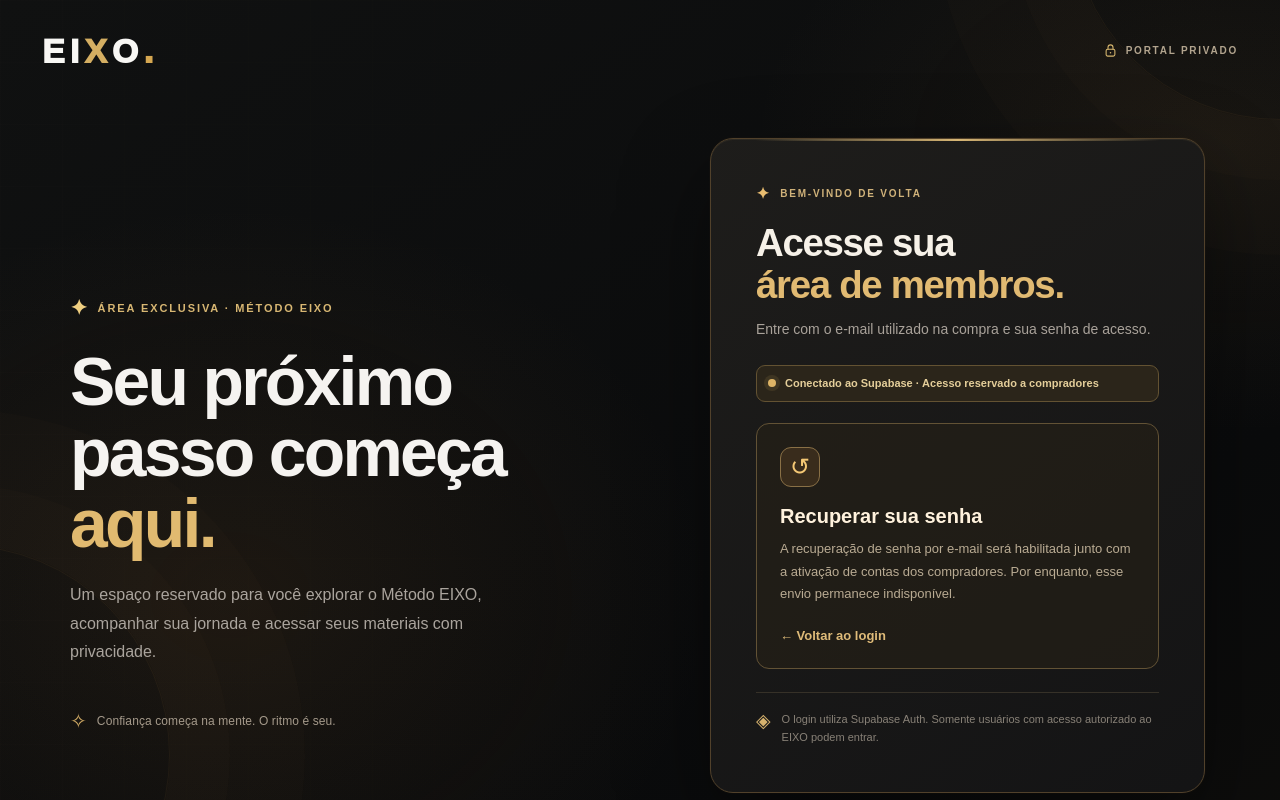
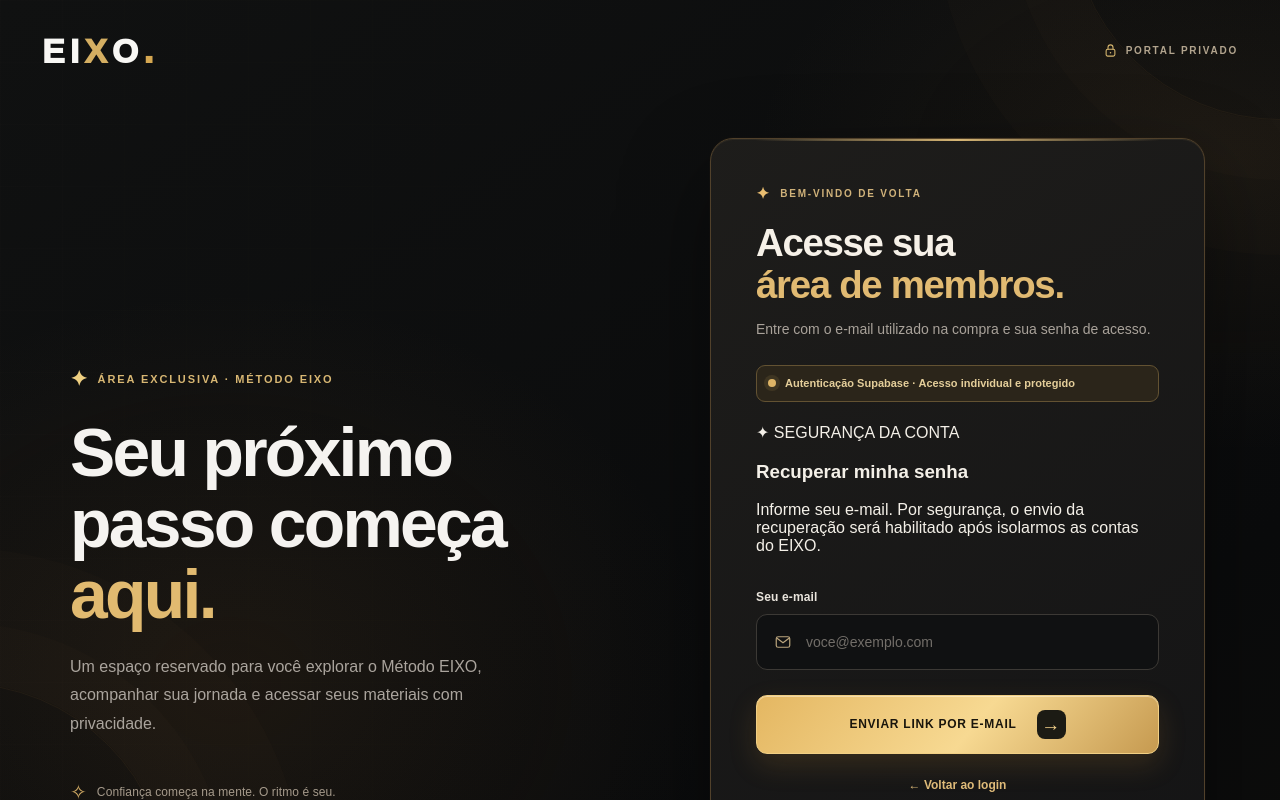
Before and after one commit to dramaflix2026-stack/eixo-performance, a Next.js app: page /login in a window 1280 px wide. Both pictures are taken after a click on the button "Esqueci minha senha". Shown: the top 800 px of the page. Built offline with nearby package versions, Linux system fonts and the light colour scheme.

Commit message:
feat(eixo): add first-access and recovery forms, email link handling and gated signup UX

```diff
--- a/app/login/login-form.tsx
+++ b/app/login/login-form.tsx
@@ -1,111 +1,107 @@
 "use client";
 
-import {useId,useState,type FormEvent} from "react";
+import {useEffect,useId,useState,type FormEvent} from "react";
 
-type AccessMode="login"|"first"|"recover";
-
-function EyeIcon({visible}:{visible:boolean}){
-  return <svg width="19" height="19" viewBox="0 0 24 24" fill="none" aria-hidden="true">
-    <path d="M2.4 12s3.5-6 9.6-6 9.6 6 9.6 6-3.5 6-9.6 6-9.6-6-9.6-6Z" stroke="currentColor" strokeWidth="1.7" strokeLinecap="round" strokeLinejoin="round"/>
-    <circle cx="12" cy="12" r="2.8" stroke="currentColor" strokeWidth="1.7"/>
-    {!visible&&<path d="m4 20 16-16" stroke="currentColor" strokeWidth="1.8" strokeLinecap="round"/>}
-  </svg>;
-}
-
-function MailIcon(){
-  return <svg width="18" height="18" viewBox="0 0 24 24" fill="none" aria-hidden="true"><rect x="3" y="5" width="18" height="14" rx="2.5" stroke="currentColor" strokeWidth="1.6"/><path d="m4 7 8 6 8-6" stroke="currentColor" strokeWidth="1.6" strokeLinecap="round" strokeLinejoin="round"/></svg>;
-}
-
-function LockIcon(){
-  return <svg width="18" height="18" viewBox="0 0 24 24" fill="none" aria-hidden="true"><rect x="5" y="10" width="14" height="11" rx="2.5" stroke="currentColor" strokeWidth="1.6"/><path d="M8 10V7a4 4 0 0 1 8 0v3" stroke="currentColor" strokeWidth="1.6" strokeLinecap="round"/></svg>;
-}
+type Mode="login"|"first"|"recover";
+function MailIcon(){return <svg width="18" height="18" viewBox="0 0 24 24" fill="none" aria-hidden="true"><rect x="3" y="5" width="18" height="14" rx="2.5" stroke="currentColor" strokeWidth="1.6"/><path d="m4 7 8 6 8-6" stroke="currentColor" strokeWidth="1.6" strokeLinecap="round"/></svg>}
+function LockIcon(){return <svg width="18" height="18" viewBox="0 0 24 24" fill="none" aria-hidden="true"><rect x="5" y="10" width="14" height="11" rx="2.5" stroke="currentColor" strokeWidth="1.6"/><path d="M8 10V7a4 4 0 0 1 8 0v3" stroke="currentColor" strokeWidth="1.6" strokeLinecap="round"/></svg>}
+function EyeIcon({visible}:{visible:boolean}){return <svg width="19" height="19" viewBox="0 0 24 24" fill="none" aria-hidden="true"><path d="M2.4 12s3.5-6 9.6-6 9.6 6 9.6 6-3.5 6-9.6 6-9.6-6-9.6-6Z" stroke="currentColor" strokeWidth="1.7" strokeLinecap="round" strokeLinejoin="round"/><circle cx="12" cy="12" r="2.8" stroke="currentColor" strokeWidth="1.7"/>{!visible&&<path d="m4 20 16-16" stroke="currentColor" strokeWidth="1.8" strokeLinecap="round"/>}</svg>}
 
 export default function LoginForm(){
   const emailId=useId();
-  const passwordId=useId();
-  const [mode,setMode]=useState<AccessMode>("login");
+  const passId=useId();
+  const [mode,setMode]=useState<Mode>("login");
   const [email,setEmail]=useState("");
   const [password,setPassword]=useState("");
   const [showPassword,setShowPassword]=useState(false);
   const [status,setStatus]=useState("");
+  const [success,setSuccess]=useState(false);
   const [busy,setBusy]=useState(false);
 
-  const openMode=(next:AccessMode)=>{
-    setMode(next);
-    setPassword("");
-    setShowPassword(false);
-    setStatus("");
-  };
+  useEffect(()=>{
+    const hash=window.location.hash;
+    if(!hash||!hash.includes("access_token"))return;
+    const fragment=new URLSearchParams(hash.slice(1));
+    const access_token=fragment.get("access_token");
+    const refresh_token=fragment.get("refresh_token");
+    const expires_in=Number(fragment.get("expires_in")||3600);
+    // Remove tokens from the browser address immediately, without exposing them to tracking URLs.
+    window.history.replaceState(null,"",window.location.pathname+window.location.search);
+    if(!access_token||!refresh_token){setStatus("O link de confirmação está incompleto. Solicite um novo.");return;}
+    if(fragment.get("type")==="recovery"){
+      setMode("recover");
+      setStatus("Link recebido. A alteração de senha estará disponível após concluirmos o isolamento das contas EIXO.");
+      return;
+    }
+    let cancelled=false;
+    setBusy(true);
+    void (async()=>{
+      try{
+        const res=await fetch("/api/eixo/auth/complete-email",{
+          method:"POST",credentials:"same-origin",cache:"no-store",
+          headers:{"Content-Type":"application/json"},
+          body:JSON.stringify({access_token,refresh_token,expires_in})
+        });
+        const body=await res.json() as {ok?:boolean;authorized?:boolean;message?:string};
+        if(cancelled)return;
+        if(res.ok&&body.authorized){window.location.replace("/app");return;}
+        setStatus(body.message||"Não foi possível concluir sua confirmação agora.");
+        setSuccess(Boolean(body.ok));
+      }catch{if(!cancelled)setStatus("Não foi possível confirmar o link. Verifique sua conexão.");}
+      finally{if(!cancelled)setBusy(false);}
+    })();
+    return()=>{cancelled=true;};
+  },[]);
 
-  const handleSubmit=async(event:FormEvent<HTMLFormElement>)=>{
+  function navigate(next:Mode){setMode(next);setPassword("");setShowPassword(false);setStatus("");setSuccess(false);}
+  async function submit(event:FormEvent<HTMLFormElement>){
     event.preventDefault();
     if(busy)return;
-    setStatus("");
-    setBusy(true);
+    setBusy(true);setStatus("");setSuccess(false);
+    const endpoint=mode==="login"?"/api/eixo/auth/login":mode==="first"?"/api/eixo/auth/register":"/api/eixo/auth/recover";
     try{
-      const response=await fetch("/api/eixo/auth/login",{
-        method:"POST",
-        credentials:"same-origin",
-        cache:"no-store",
+      const response=await fetch(endpoint,{
+        method:"POST",credentials:"same-origin",cache:"no-store",
         headers:{"Content-Type":"application/json"},
-        body:JSON.stringify({email:email.trim(),password})
+        body:JSON.stringify(mode==="recover"?{email:email.trim()}:{email:email.trim(),password})
       });
       const result=await response.json() as {ok?:boolean;message?:string;redirect?:string};
-      if(response.ok&&result.ok){
+      if(mode==="login"&&response.ok&&result.ok){
         setPassword("");
         window.location.assign("/app");
         return;
       }
-      setStatus(result.message||"Não foi possível entrar. Tente novamente.");
-      setPassword("");
-      setShowPassword(false);
-    }catch{
-      setStatus("Conexão indisponível. Verifique sua internet e tente novamente.");
-      setPassword("");
-      setShowPassword(false);
-    }finally{
-      setBusy(false);
-    }
-  };
-
+      setStatus(result.message||(response.ok?"Solicitação recebida.":"Não foi possível concluir. Tente novamente."));
+      setSuccess(Boolean(response.ok&&result.ok));
+    }catch{setStatus("Conexão indisponível. Verifique sua internet e tente novamente.");}
+    finally{setPassword("");setShowPassword(false);setBusy(false);}
+  }
   return <div className="eixo-login-form-root">
     <div className="eixo-login-connection-note" role="note">
       <span className="eixo-login-connection-dot" aria-hidden="true"/>
-      <span>Conectado ao Supabase · Acesso reservado a compradores</span>
+      <span>Autenticação Supabase · Acesso individual e protegido</span>
     </div>
-    {mode==="login"?<>
-      <form className="eixo-login-form" onSubmit={handleSubmit} noValidate={false}>
-        <div className="eixo-login-field">
-          <label htmlFor={emailId}>Seu e-mail</label>
-          <div className="eixo-login-input-wrap">
-            <MailIcon/>
-            <input id={emailId} name="email" type="email" autoComplete="email" inputMode="email" placeholder="voce@exemplo.com" value={email} onChange={event=>{setEmail(event.target.value);setStatus("");}} maxLength={254} required/>
-          </div>
+    <form onSubmit={submit} className="eixo-login-form">
+      {mode!=="login"&&<div className="eixo-login-mode-heading">
+        <span>✦ {mode==="first"?"PRIMEIRO ACESSO":"SEGURANÇA DA CONTA"}</span>
+        <h3>{mode==="first"?"Ativar minha conta":"Recuperar minha senha"}</h3>
+        <p>{mode==="first"?"Utilize o e-mail da compra. Depois de confirmá-lo, a entrada depende de uma compra aprovada. O cadastro está protegido enquanto separamos os usuários do EIXO e do Toledo.":"Informe seu e-mail. Por segurança, o envio da recuperação será habilitado após isolarmos as contas do EIXO."}</p>
+      </div>}
+      <div className="eixo-login-field"><label htmlFor={emailId}>Seu e-mail</label>
+        <div className="eixo-login-input-wrap"><MailIcon/><input type="email" id={emailId} autoComplete="email" placeholder="voce@exemplo.com" value={email} maxLength={254} onChange={e=>{setEmail(e.target.value);setStatus("");}} required/></div>
+      </div>
+      {mode!=="recover"&&<div className="eixo-login-field">
+        <div className="eixo-login-label-row"><label htmlFor={passId}>{mode==="first"?"Crie uma senha":"Sua senha"}</label>
+          {mode==="login"&&<button type="button" onClick={()=>navigate("recover")} className="eixo-login-text-link">Esqueci minha senha</button>}
         </div>
-        <div className="eixo-login-field">
-          <div className="eixo-login-label-row"><label htmlFor={passwordId}>Sua senha</label>
-            <button className="eixo-login-text-link" type="button" onClick={()=>openMode("recover")}>Esqueci minha senha</button>
-          </div>
-          <div className="eixo-login-input-wrap">
-            <LockIcon/>
-            <input id={passwordId} name="password" type={showPassword?"text":"password"} autoComplete="current-password" placeholder="Digite sua senha" value={password} onChange={event=>{setPassword(event.target.value);setStatus("");}} minLength={6} maxLength={128} required/>
-            <button className="eixo-login-visibility" type="button" aria-label={showPassword?"Ocultar senha":"Mostrar senha"} aria-pressed={showPassword} onClick={()=>setShowPassword(value=>!value)}><EyeIcon visible={showPassword}/></button>
-          </div>
-        </div>
-        {status&&<div className="eixo-login-inline-notice" role="status">{status}</div>}
-        <button className="eixo-login-submit" type="submit" disabled={busy}><span>{busy?"VERIFICANDO ACESSO...":"ENTRAR NA MINHA ÁREA"}</span><span className="eixo-login-submit-arrow" aria-hidden="true">→</span></button>
-      </form>
-      <div className="eixo-login-signup"><span>Primeira vez por aqui?</span><button type="button" onClick={()=>openMode("first")}>Ativar meu acesso <span aria-hidden="true">↗</span></button></div>
-    </>:<>
-      <div className="eixo-login-mode-panel" aria-labelledby="eixo-login-mode-title">
-        <div className="eixo-login-mode-icon" aria-hidden="true">{mode==="first"?"✦":"↺"}</div>
-        <h3 id="eixo-login-mode-title">{mode==="first"?"Seu primeiro acesso":"Recuperar sua senha"}</h3>
-        <p>{mode==="first"
-          ?"Após a confirmação da compra, você poderá ativar sua conta com o e-mail utilizado no checkout. A ativação será disponibilizada quando confirmarmos as compras pela Kiwify."
-          :"A recuperação de senha por e-mail será habilitada junto com a ativação de contas dos compradores. Por enquanto, esse envio permanece indisponível."}</p>
-        <button className="eixo-login-back-mode" type="button" onClick={()=>openMode("login")}>← Voltar ao login</button>
-      </div>
-    </>}
-    <div className="eixo-login-form-bottom"><span aria-hidden="true">◈</span><p>O login utiliza Supabase Auth. Somente usuários com acesso autorizado ao EIXO podem entrar.</p></div>
+        <div className="eixo-login-input-wrap"><LockIcon/><input id={passId} type={showPassword?"text":"password"} autoComplete={mode==="first"?"new-password":"current-password"} placeholder={mode==="first"?"Mínimo de 10 caracteres":"Digite sua senha"} value={password} minLength={mode==="first"?10:6} maxLength={128} onChange={e=>{setPassword(e.target.value);setStatus("");}} required/>
+        <button type="button" className="eixo-login-visibility" onClick={()=>setShowPassword(v=>!v)} aria-label={showPassword?"Ocultar senha":"Mostrar senha"} aria-pressed={showPassword}><EyeIcon visible={showPassword}/></button></div>
+      </div>}
+      {status&&<div className="eixo-login-inline-notice" role="status" style={success?{borderColor:"#558463",background:"#192d23",color:"#c1f0ce"}:{}}>{status}</div>}
+      <button className="eixo-login-submit" disabled={busy} type="submit"><span>{busy?"PROCESSANDO...":mode==="login"?"ENTRAR NA MINHA ÁREA":mode==="first"?"SOLICITAR ATIVAÇÃO":"ENVIAR LINK POR E-MAIL"}</span><span className="eixo-login-submit-arrow" aria-hidden="true">→</span></button>
+    </form>
+    {mode==="login"?<div className="eixo-login-signup"><span>Primeira vez por aqui?</span><button type="button" onClick={()=>navigate("first")}>Ativar meu acesso ↗</button></div>:
+    <div className="eixo-login-signup"><button type="button" onClick={()=>navigate("login")}>← Voltar ao login</button></div>}
+    <div className="eixo-login-form-bottom"><span aria-hidden="true">◈</span><p>Somente compras autorizadas liberam os conteúdos. O cadastro público e o envio de e-mails serão ativados depois do isolamento seguro do banco de autenticação.</p></div>
   </div>;
 }
```
